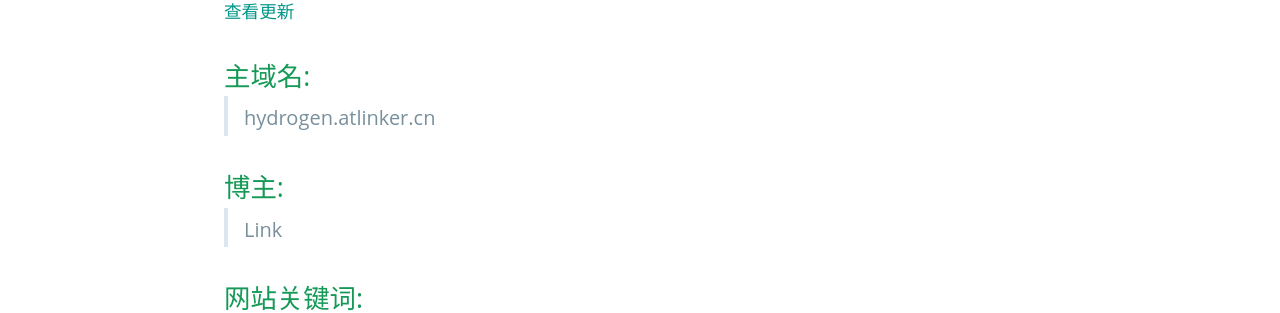
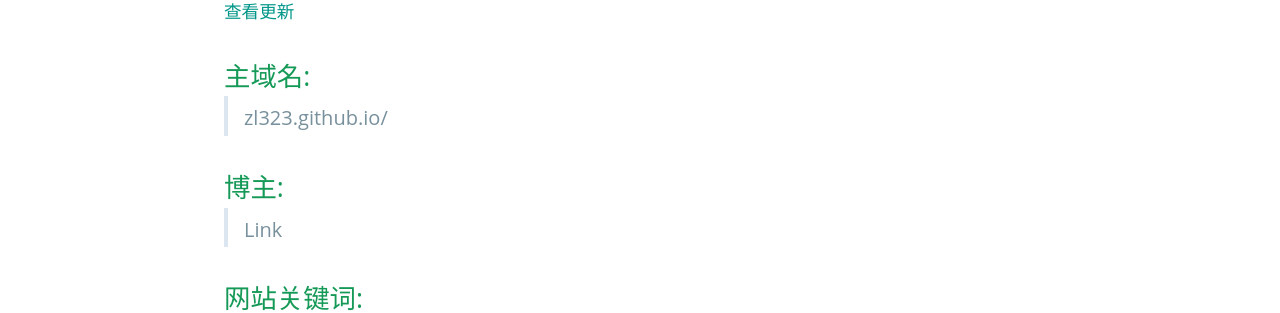
Before and after one commit to zl323/zl323.github.io, a Jekyll site: the page built from config/infor.html, in a window 1280 px wide and 900 px high, scrolled down 391 px. Shown: the part 156-469 px from the top of the window. Built offline with Jekyll 4.4.1, drawn with Linux system fonts in a browser that asks for light colours; some web fonts are replaced.

Commit message:
Update _config.yml

```diff
--- a/_config.yml
+++ b/_config.yml
@@ -8,7 +8,7 @@
 show: ´∇｀ 呀被发现啦~
 
 baseurl: "" # change this to the subpath of your site, e.g. /blog. Leave it empty if you don't need it.
-url: "hydrogen.atlinker.cn" # change this to the base hostname & protocol for your site
+url: "zl323.github.io/" # change this to the base hostname & protocol for your site
 buildtime: "1514736000" #博客建立时的时间戳 可进入https://tool.lu/timestamp/将博客建立时的日期转换成时间戳
            #The timestamp at the time of blog establishment can be entered at https://tool.lu/timestamp/to convert the date at the time of blog establishment into a timestamp.
 
```
